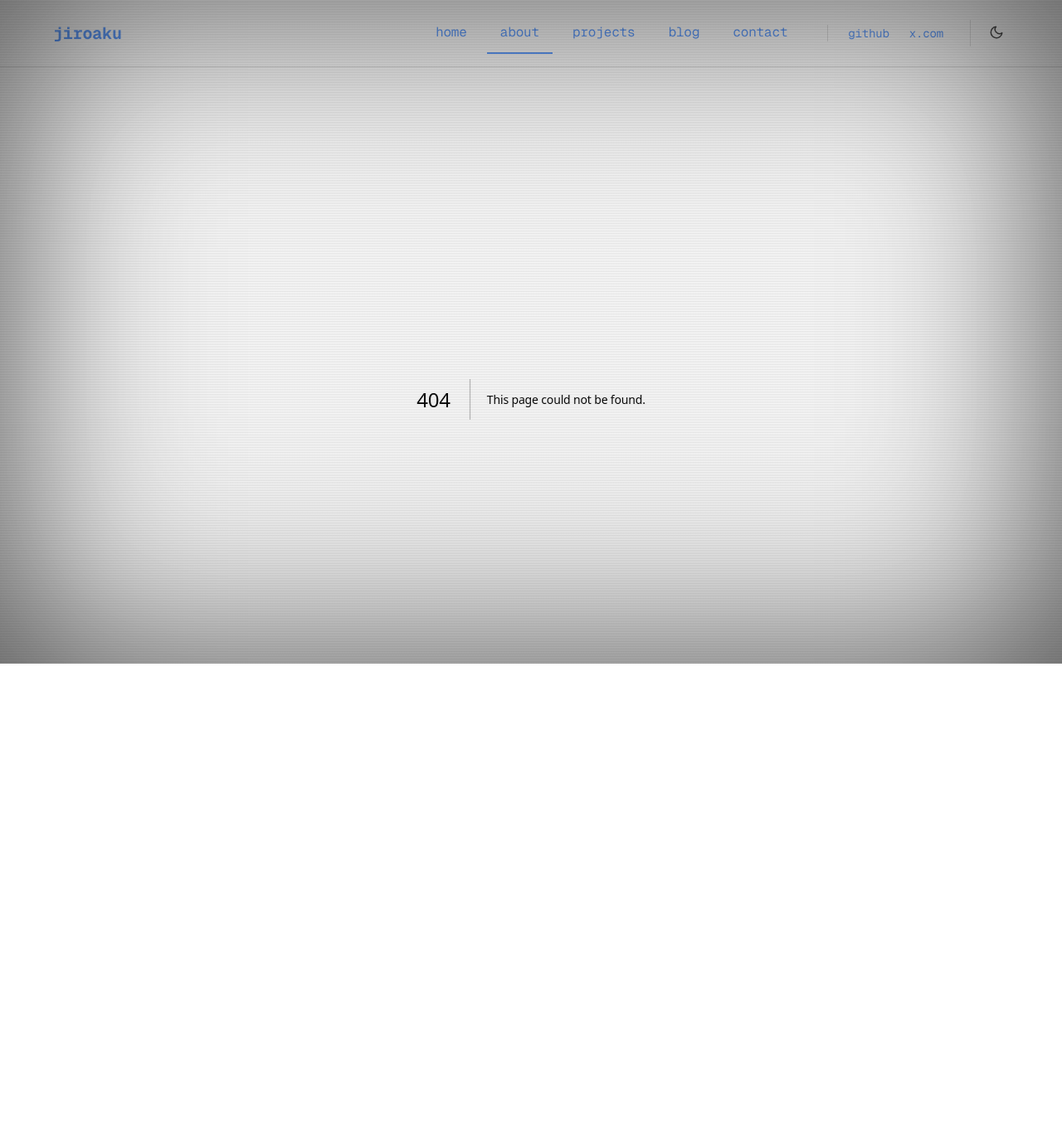
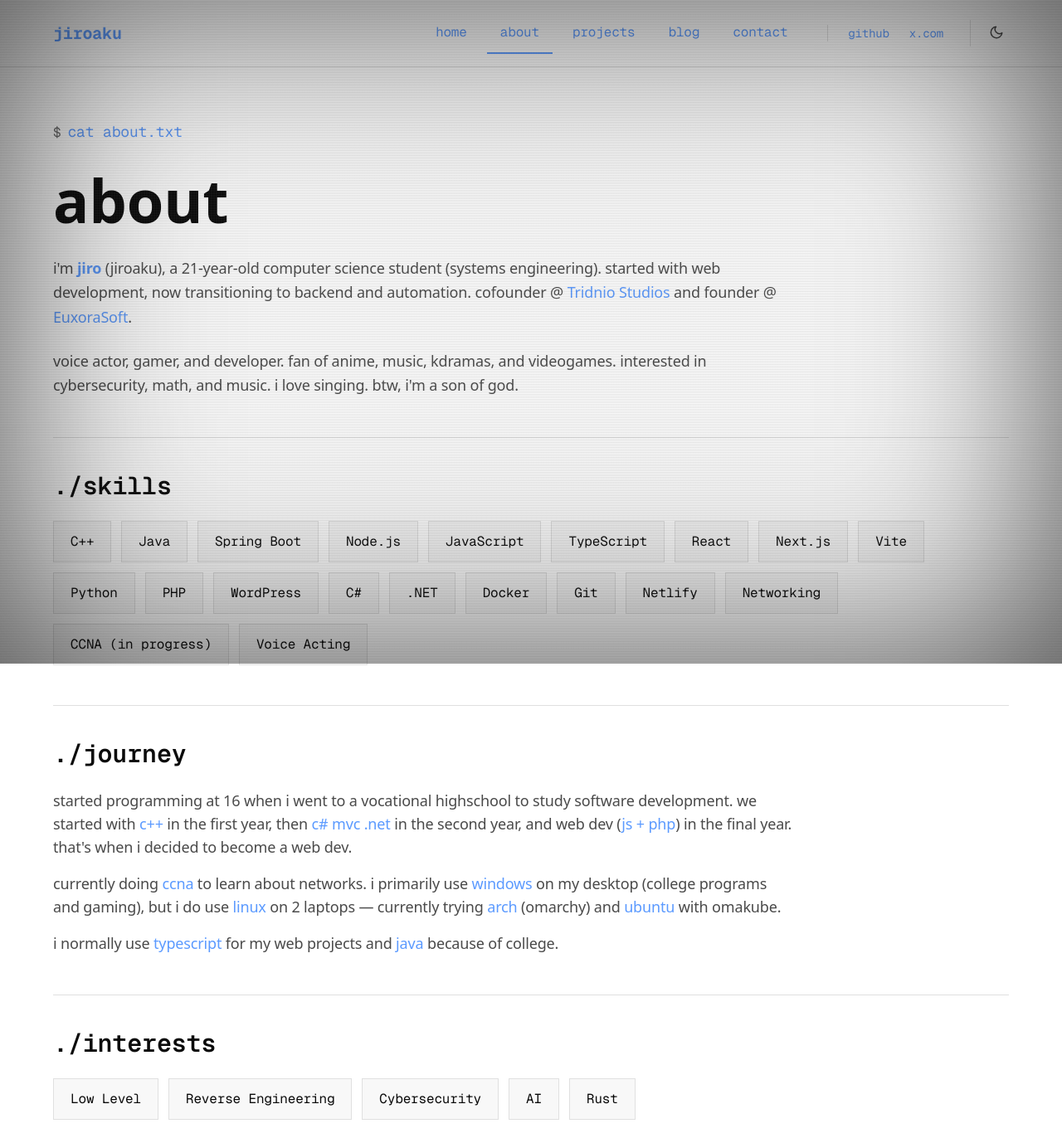
Before and after one commit to jiroaku/website, a Next.js app: page /about in a window 1280 px wide. Before the commit this address had no page. Shown: the top 1378 px of the page at 83% size. Before the commit the page ends 881 px from the top, so only its background shows below. Built offline with nearby package versions, Linux system fonts and the light colour scheme.

Commit message:
feat: update about page with journey, interests, and learning sections

```diff
--- /dev/null
+++ b/app/about/page.tsx
@@ -0,0 +1,144 @@
+export default function About() {
+  const skills = [
+    'C++',
+    'Java',
+    'Spring Boot',
+    'Node.js',
+    'JavaScript',
+    'TypeScript',
+    'React',
+    'Next.js',
+    'Vite',
+    'Python',
+    'PHP',
+    'WordPress',
+    'C#',
+    '.NET',
+    'Docker',
+    'Git',
+    'Netlify',
+    'Networking',
+    'CCNA (in progress)',
+    'Voice Acting',
+  ];
+
+  const interests = ['Low Level', 'Reverse Engineering', 'Cybersecurity', 'AI', 'Rust'];
+  const currentlyLearning = ['Java', 'Networks'];
+
+  return (
+    <div className="bg-[var(--bg-primary)] min-h-screen">
+      <div className="max-w-[1800px] mx-auto px-8 lg:px-16 py-16">
+        <div className="space-y-12">
+          <div className="space-y-8">
+            <div>
+              <span className="font-mono text-base text-[var(--text-muted)]">$</span>
+              <span className="font-mono text-lg text-[var(--accent)] ml-2">cat about.txt</span>
+            </div>
+            <h1 className="text-6xl md:text-7xl font-bold text-[var(--text-primary)]">
+              about
+            </h1>
+            <div className="space-y-6 text-lg leading-relaxed text-[var(--text-secondary)] max-w-4xl">
+              <p>
+                i'm <span className="text-[var(--accent)] font-semibold">jiro</span> (jiroaku), a 21-year-old computer science student (systems engineering). started with web development, now transitioning to backend and automation. cofounder @{' '}
+                <a
+                  href="https://tridniostudios.com"
+                  target="_blank"
+                  rel="noopener noreferrer"
+                  className="text-[var(--accent)] hover:underline"
+                >
+                  Tridnio Studios
+                </a>{' '}
+                and founder @{' '}
+                <a
+                  href="https://euxorasoft.com"
+                  target="_blank"
+                  rel="noopener noreferrer"
+                  className="text-[var(--accent-purple)] hover:underline"
+                >
+                  EuxoraSoft
+                </a>
+                .
+              </p>
+              <p>
+                voice actor, gamer, and developer. fan of anime, music, kdramas, and videogames. interested in cybersecurity, math, and music. i love singing. btw, i'm a son of god.
+              </p>
+            </div>
+          </div>
+
+          <div className="space-y-6 border-t border-[var(--border-color)] pt-10">
+            <h2 className="text-3xl font-semibold text-[var(--text-primary)] font-mono">./skills</h2>
+            <div className="flex flex-wrap gap-3">
+              {skills.map((skill) => (
+                <span
+                  key={skill}
+                  className="px-5 py-3 bg-[var(--bg-secondary)] border border-[var(--border-color)] text-base font-mono hover:border-[var(--accent)] hover:text-[var(--accent)] transition-all cursor-default"
+                >
+                  {skill}
+                </span>
+              ))}
+            </div>
+          </div>
+
+          <div className="space-y-6 border-t border-[var(--border-color)] pt-10">
+            <h2 className="text-3xl font-semibold text-[var(--text-primary)] font-mono">./journey</h2>
+            <div className="space-y-4 text-lg text-[var(--text-secondary)] max-w-4xl">
+              <p>
+                started programming at 16 when i went to a vocational highschool to study software development. we started with <span className="text-[var(--accent)]">c++</span> in the first year, then <span className="text-[var(--accent)]">c# mvc .net</span> in the second year, and web dev (<span className="text-[var(--accent)]">js + php</span>) in the final year. that's when i decided to become a web dev.
+              </p>
+              <p>
+                currently doing <span className="text-[var(--accent)]">ccna</span> to learn about networks. i primarily use <span className="text-[var(--accent)]">windows</span> on my desktop (college programs and gaming), but i do use <span className="text-[var(--accent)]">linux</span> on 2 laptops — currently trying <span className="text-[var(--accent)]">arch</span> (omarchy) and <span className="text-[var(--accent)]">ubuntu</span> with omakube.
+              </p>
+              <p>
+                i normally use <span className="text-[var(--accent)]">typescript</span> for my web projects and <span className="text-[var(--accent)]">java</span> because of college.
+              </p>
+            </div>
+          </div>
+
+          <div className="space-y-6 border-t border-[var(--border-color)] pt-10">
+            <h2 className="text-3xl font-semibold text-[var(--text-primary)] font-mono">./interests</h2>
+            <div className="flex flex-wrap gap-3">
+              {interests.map((item) => (
+                <span
+                  key={item}
+                  className="px-5 py-3 bg-[var(--bg-secondary)] border border-[var(--border-color)] text-base font-mono hover:border-[var(--accent-purple)] hover:text-[var(--accent-purple)] transition-all cursor-default"
+                >
+                  {item}
+                </span>
+              ))}
+            </div>
+          </div>
+
+          <div className="space-y-6 border-t border-[var(--border-color)] pt-10">
+            <h2 className="text-3xl font-semibold text-[var(--text-primary)] font-mono">./currently-learning</h2>
+            <div className="flex flex-wrap gap-3">
+              {currentlyLearning.map((item) => (
+                <span
+                  key={item}
+                  className="px-5 py-3 bg-[var(--bg-secondary)] border border-[var(--border-color)] text-base font-mono hover:border-[var(--accent)] hover:text-[var(--accent)] transition-all cursor-default"
+                >
+                  {item}
+                </span>
+              ))}
+            </div>
+          </div>
+
+          <div className="space-y-6 border-t border-[var(--border-color)] pt-10">
+            <h2 className="text-3xl font-semibold text-[var(--text-primary)] font-mono">./fun</h2>
+            <div className="space-y-3 text-lg text-[var(--text-secondary)]">
+              <p>
+                <strong className="text-[var(--text-primary)]">favorite anime:</strong>{' '}
+                <span className="text-[var(--accent)]">Shingeki no Kyojin</span>
+              </p>
+              <p>
+                <strong className="text-[var(--text-primary)]">favorite games:</strong> Minecraft, Valorant
+              </p>
+              <p>
+                <strong className="text-[var(--text-primary)]">interests:</strong> anime, music, kdramas, videogames, cybersecurity, math, singing
+              </p>
+            </div>
+          </div>
+        </div>
+      </div>
+    </div>
+  );
+}
```
